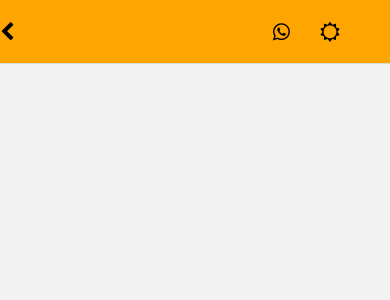
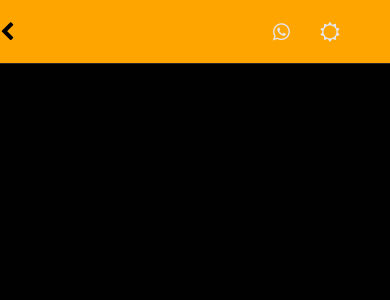
Before and after one commit to facundo-cachan/take_home_mobile, a React Native app: screen / in a window 390 px wide. Shown: the top 300 px of the page. Built offline with nearby package versions, Linux system fonts and the light colour scheme.

Commit message:
chore(code) :tada: Theme engine implemented

```diff
--- a/App.tsx
+++ b/App.tsx
@@ -1,18 +1,24 @@
-import { SafeAreaProvider } from 'react-native-safe-area-context';
+import { SafeAreaProvider } from 'react-native-safe-area-context'
+import { RecoilRoot } from 'recoil'
 
-import RootNavigator from './src/providers/navigators';
+import RootNavigator from '@providers/navigators'
+import { ThemeProvider } from '@providers/theme/theme-provider'
 
-import 'react-native-gesture-handler';
+import 'react-native-gesture-handler'
 
 export type NavigatorProps = {
-  navigation: {navigate: any};
-  route: any;
+  navigation: { navigate: any }
+  route: any
 }
 function App(): JSX.Element {
 
   return (
     <SafeAreaProvider>
-      <RootNavigator />
+      <RecoilRoot>
+        <ThemeProvider>
+          <RootNavigator />
+        </ThemeProvider>
+      </RecoilRoot>
     </SafeAreaProvider>
   )
 }
--- a/package.json
+++ b/package.json
@@ -22,7 +22,8 @@
     "react-native-gesture-handler": "2.13.4",
     "react-native-safe-area-context": "4.7.4",
     "react-native-screens": "3.27.0",
-    "react-native-vector-icons": "10.0.2"
+    "react-native-vector-icons": "10.0.2",
+    "recoil": "^0.7.7"
   },
   "devDependencies": {
     "@babel/core": "7.23.2",
--- a/src/providers/navigators/header-screen/right.tsx
+++ b/src/providers/navigators/header-screen/right.tsx
@@ -1,20 +1,17 @@
-import { useTheme } from '@react-navigation/native';
-import { View } from 'react-native';
-import Icon from 'react-native-vector-icons/FontAwesome';
+import { View } from 'react-native'
+import Icon from 'react-native-vector-icons/FontAwesome'
 
-import { ButtonWithoutFeedback } from '@components';
-import openURL from "@hooks/openURL";
-import { iconSize } from '.';
+import { ButtonWithoutFeedback } from '@components'
+import openURL from "@hooks/openURL"
+import { iconSize } from '.'
 
-import styles from './styles';
+import { useThemeProvider } from '@providers/theme/theme-provider'
+import styles from './styles'
 
 const rootHeaderRight = () => {
-  const { dark } = useTheme()
+  const { isDark,
+    theme: { colors: { text } }, toggleSwitch } = useThemeProvider()
 
-  const changeTheme = () => {
-    console.log('changeTheme');
-
-  }
   const whatsapp = () => {
     openURL(
       `https://wa.me/${process.env.WHATSAPP}?text=Hola soy usuario de Go Party y quisiera consultar...`
@@ -23,8 +20,10 @@ const rootHeaderRight = () => {
 
   return (
     <View className={styles.right}>
-      <Icon name="whatsapp" size={iconSize} color="black" onPress={whatsapp} />
-      <ButtonWithoutFeedback style={{ marginHorizontal: iconSize + (iconSize / 2) }} icon={dark ? 'moon-o' : 'sun-o'} iconSize={iconSize} onPress={changeTheme} />
+      <Icon name="whatsapp" size={iconSize} color={text} onPress={whatsapp} />
+      <ButtonWithoutFeedback style={
+        { marginHorizontal: iconSize + (iconSize / 2), color: text }}
+        icon={isDark ? 'moon-o' : 'sun-o'} iconSize={iconSize} onPress={toggleSwitch} />
     </View>
   )
 }
--- a/src/providers/navigators/index.tsx
+++ b/src/providers/navigators/index.tsx
@@ -1,17 +1,21 @@
-import { DefaultTheme, NavigationContainer } from '@react-navigation/native'
+import { useThemeProvider } from '@providers/theme/theme-provider'
+import { NavigationContainer } from '@react-navigation/native'
 import { createNativeStackNavigator } from '@react-navigation/native-stack'
-import { Fragment } from 'react'
+import { Fragment, useEffect } from 'react'
 
 import HomeStack from './HomeStack'
 
 export const { Navigator, Screen, Group } = createNativeStackNavigator()
 
 const RootNavigator = (): JSX.Element => {
-  const theme = DefaultTheme
+  const { theme } = useThemeProvider()
+
+  useEffect(() => {
+    console.log('RootNavigator theme changed')
+  }, [theme.dark])
 
   const onReady = () => {
-    console.log('RootNavigator is ready');
-
+    console.log('RootNavigator is ready')
   }
 
   return (<NavigationContainer theme={theme} onReady={onReady}>
--- /dev/null
+++ b/src/providers/state-management/recoil/theme.ts
@@ -0,0 +1,13 @@
+import { atom } from 'recoil';
+
+import type { Theme } from '@react-navigation/native';
+
+export const switchThemeAtom = atom<Theme['dark']>({
+  key: 'switchTheme',
+  default: false
+});
+
+export const themeAtom = atom({
+  key: 'theme',
+  default: 'light' // Puedes establecer 'dark' como predeterminado si prefieres
+})
--- /dev/null
+++ b/src/providers/theme/theme-provider-props.ts
@@ -0,0 +1,11 @@
+import type { Theme } from '@react-navigation/native'
+import type { ReactNode } from "react"
+
+export type ThemeDataProps = {
+  isDark: Theme['dark']
+  theme: Theme
+  toggleSwitch: () => void
+}
+export type ThemeProviderProps = {
+  children: ReactNode
+}
--- /dev/null
+++ b/src/providers/theme/theme-provider.tsx
@@ -0,0 +1,46 @@
+import { DarkTheme, DefaultTheme } from '@react-navigation/native'
+import { createContext, useContext, useEffect, useState } from 'react'
+import { Appearance } from 'react-native'
+import { useRecoilState } from 'recoil'
+
+import { switchThemeAtom } from '@providers/state-management/recoil/theme'
+import type { Theme } from '@react-navigation/native'
+import type {
+  ThemeDataProps,
+  ThemeProviderProps,
+} from './theme-provider-props'
+
+const ThemeProviderContext = createContext<ThemeDataProps | undefined>(undefined)
+
+export function useThemeProvider(): ThemeDataProps {
+  const context = useContext(ThemeProviderContext)
+  if (!context) {
+    throw new Error('useThemeProvider must be used within a ThemeProvider')
+  }
+  return context
+}
+
+export function ThemeProvider({ children }: ThemeProviderProps): JSX.Element {
+  const colorScheme = Appearance.getColorScheme()
+  const [theme, setColors] = useState<Theme>(DefaultTheme)
+
+  const [isDark, setSwitchTheme] = useRecoilState<Theme['dark']>(switchThemeAtom);
+
+  useEffect(() => {
+    setColors((isDark || colorScheme) ? DarkTheme : DefaultTheme)
+  }, [isDark, colorScheme])
+
+  const toggleSwitch: () => void = () => {
+    setSwitchTheme((prev: Theme['dark']) => !prev)
+  }
+
+  const contextValue: ThemeDataProps = {
+    isDark, toggleSwitch, theme
+  }
+
+  return (
+    <ThemeProviderContext.Provider value={contextValue}>
+      {children}
+    </ThemeProviderContext.Provider>
+  );
+}
```
Also changed, not shown: 1 other file (tests, documents, lock files or other folders). Lines whose indentation alone changed are shown as unchanged.
